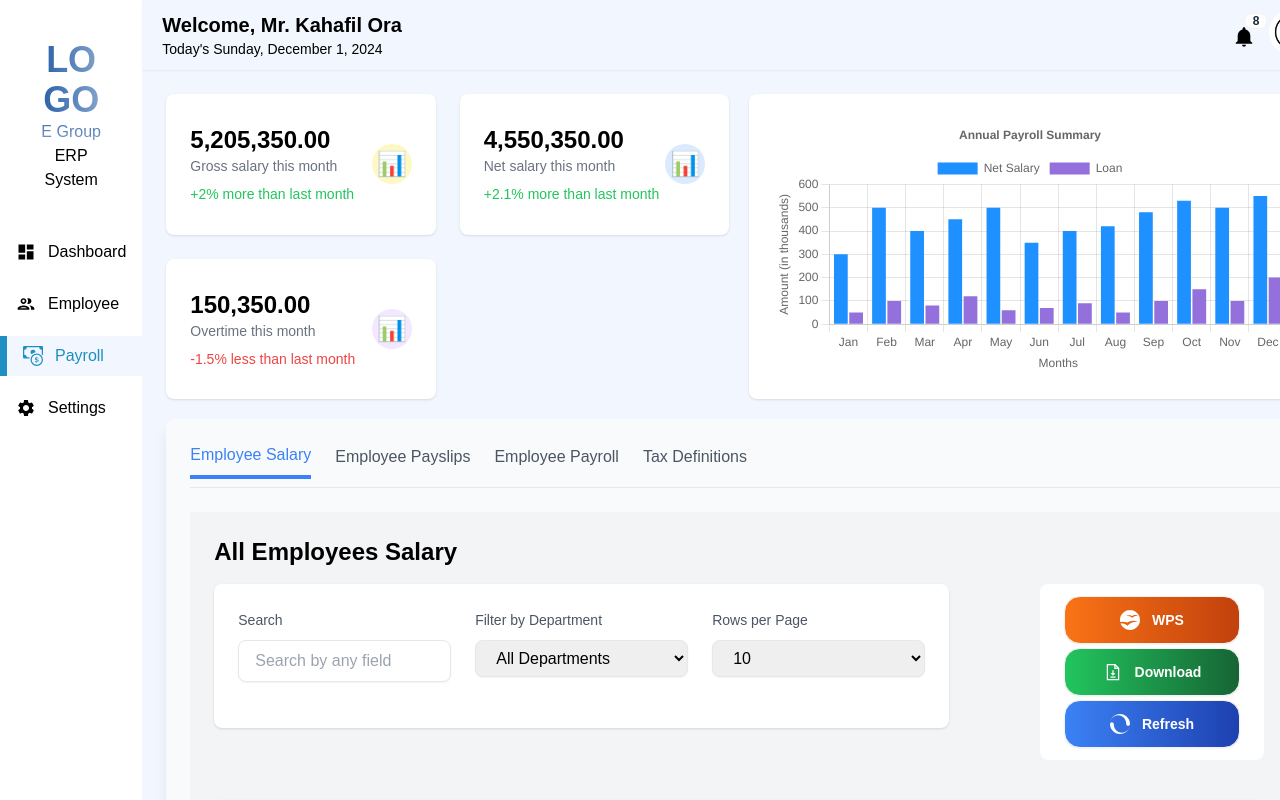
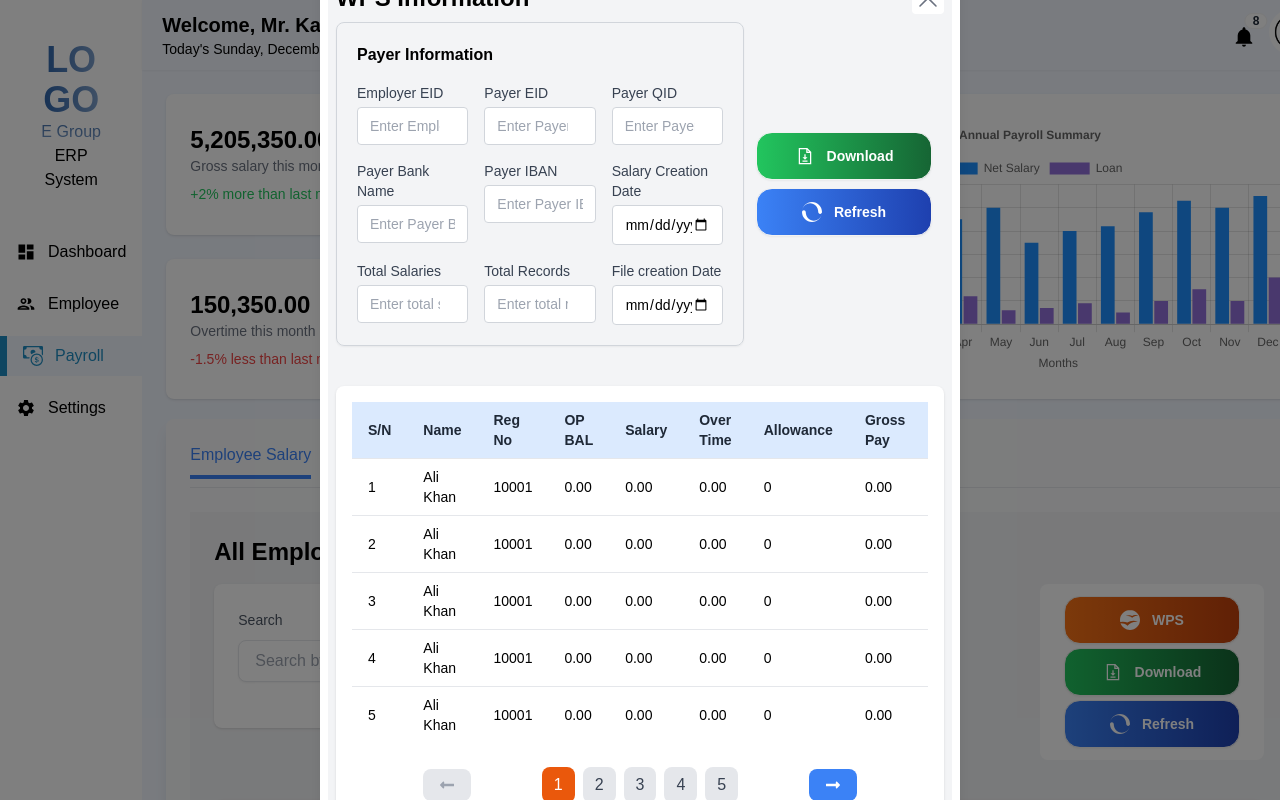
Before and after one commit to mizanor21/E-Group, a Next.js app: page /dashboard/payroll in a window 1280 px wide. Both pictures are taken after a click on the button "WPS". Shown: the top 800 px of the page. Built offline with nearby package versions, Linux system fonts and the light colour scheme.

Commit message:
[ADD] salary modal filter

```diff
--- a/app/ui/Payroll/EmployeeSalary/EmployeeSalaryTable.jsx
+++ b/app/ui/Payroll/EmployeeSalary/EmployeeSalaryTable.jsx
@@ -1,4 +1,4 @@
-"use client"
+"use client";
 import React, { useState } from "react";
 import { SiApacheopenoffice } from "react-icons/si";
 import { LiaFileDownloadSolid } from "react-icons/lia";
@@ -6,6 +6,7 @@ import { ImSpinner9 } from "react-icons/im";
 import jsPDF from "jspdf";
 import "jspdf-autotable";
 import Link from "next/link";
+import WpsModal from "./WPS/WpsModal";
 
 const EmployeeSalaryTable = ({ employees }) => {
   const [currentPage, setCurrentPage] = useState(1);
@@ -13,6 +14,7 @@ const EmployeeSalaryTable = ({ employees }) => {
   const [searchQuery, setSearchQuery] = useState("");
   const [filterDepartment, setFilterDepartment] = useState("");
   const [isRefreshing, setIsRefreshing] = useState(false);
+  const [isModalOpen, setIsModalOpen] = useState(false);
 
   // Pagination logic
   const totalPages = Math.ceil(employees.length / rowsPerPage);
@@ -38,7 +40,7 @@ const EmployeeSalaryTable = ({ employees }) => {
     setCurrentPage(1);
   };
 
-  // Reset Function (Refesh)
+  // Reset Function (Refresh)
   const handleReset = () => {
     setIsRefreshing(true);
     setTimeout(() => {
@@ -91,11 +93,15 @@ const EmployeeSalaryTable = ({ employees }) => {
     doc.save("Employee_Salary_List.pdf");
   };
 
+  // WPS Modal
+  const openModal = () => setIsModalOpen(true);
+  const closeModal = () => setIsModalOpen(false);
+
   return (
     <div className="min-h-screen bg-gray-100 p-6">
       <h1 className="text-2xl font-bold mb-4">All Employees Salary</h1>
 
-      <div className="lg:flex lg:gap-20 justify-between ">
+      <div className="lg:flex lg:gap-20 justify-between">
         {/* Filter Section */}
         <div className="lg:w-[70%] bg-white p-6 rounded-lg shadow mb-8 grid grid-cols-1 md:grid-cols-3 gap-6">
           {/* Search Bar */}
@@ -148,6 +154,7 @@ const EmployeeSalaryTable = ({ employees }) => {
         {/* Download and Reset Buttons */}
         <div className="bg-white px-6 py-3 rounded-lg space-y-1">
           <button
+            onClick={openModal}
             type="button"
             className="btn flex gap-3 text-white w-28 lg:w-44 rounded-2xl bg-gradient-to-r from-orange-500 to-orange-700 hover:from-orange-800 hover:to-orange-500"
           >
@@ -231,10 +238,10 @@ const EmployeeSalaryTable = ({ employees }) => {
               ) : (
                 <tr>
                   <td
-                    colSpan={11}
-                    className="text-center py-4 text-gray-500 italic"
+                    colSpan="11"
+                    className="text-center py-4 text-gray-500"
                   >
-                    No employees found.
+                    No records found
                   </td>
                 </tr>
               )}
@@ -243,45 +250,28 @@ const EmployeeSalaryTable = ({ employees }) => {
         </div>
 
         {/* Pagination */}
-        <div className="flex justify-between items-center mt-6">
+        <div className="mt-4 flex justify-end space-x-2">
           <button
-            onClick={() => setCurrentPage((prev) => Math.max(prev - 1, 1))}
+            onClick={() => setCurrentPage(currentPage - 1)}
             disabled={currentPage === 1}
-            className={`px-4 py-2 rounded-lg ${currentPage === 1
-              ? "bg-gray-200 text-gray-400 cursor-not-allowed"
-              : "bg-blue-500 text-white hover:bg-blue-600"
+            className={`px-4 py-2 bg-gray-200 rounded hover:bg-gray-300 ${currentPage === 1 && "opacity-50 cursor-not-allowed"
               }`}
           >
             Previous
           </button>
-          <div className="flex gap-2">
-            {Array.from({ length: totalPages }).map((_, pageIndex) => (
-              <button
-                key={pageIndex}
-                onClick={() => setCurrentPage(pageIndex + 1)}
-                className={`px-4 py-2 rounded-lg ${currentPage === pageIndex + 1
-                  ? "bg-blue-500 text-white"
-                  : "bg-gray-200 text-gray-700 hover:bg-gray-300"
-                  }`}
-              >
-                {pageIndex + 1}
-              </button>
-            ))}
-          </div>
           <button
-            onClick={() =>
-              setCurrentPage((prev) => Math.min(prev + 1, totalPages))
-            }
+            onClick={() => setCurrentPage(currentPage + 1)}
             disabled={currentPage === totalPages}
-            className={`px-4 py-2 rounded-lg ${currentPage === totalPages
-              ? "bg-gray-200 text-gray-400 cursor-not-allowed"
-              : "bg-blue-500 text-white hover:bg-blue-600"
+            className={`px-4 py-2 bg-gray-200 rounded hover:bg-gray-300 ${currentPage === totalPages && "opacity-50 cursor-not-allowed"
               }`}
           >
             Next
           </button>
         </div>
       </div>
+
+      {/* WPS Modal */}
+      {isModalOpen && <WpsModal onClose={closeModal} />}
     </div>
   );
 };
--- a/app/ui/Payroll/EmployeeSalary/WPS/Wps.jsx
+++ b/app/ui/Payroll/EmployeeSalary/WPS/WpsModal.jsx
@@ -1,11 +1,14 @@
 "use client"
+import { RxCross1 } from "react-icons/rx";
 import React from "react";
 import WpsTable from "./WpsTabel";
 
-const Wps = () => {
+const WpsModal = ({ closeModal }) => {
+
+
     const empSalary = Array.from({ length: 100 }, (_, index) => ({
         id: index + 1,
-        name: "Mahbub Jamil",
+        name: "Ali Khan",
         regNo: "10001",
         opBal: "0.00",
         salary: "0.00",
@@ -17,11 +20,16 @@ const Wps = () => {
         netPayable: "0.00",
         paid: "0.00",
     }));
+
     return (
-        <div>
-            <WpsTable employees={empSalary} />
+        <div className="fixed inset-0 bg-black bg-opacity-50 flex items-center justify-center z-50 ">
+            <div className="bg-white rounded-lg shadow-lg w-3/4 lg:w-1/2 p-2">
+                <WpsTable
+                    employees={empSalary}
+                    closeModal={closeModal} />
+            </div>
         </div>
     );
 };
 
-export default Wps;
+export default WpsModal;
--- a/app/ui/Payroll/EmployeeSalary/WPS/WpsTabel.jsx
+++ b/app/ui/Payroll/EmployeeSalary/WPS/WpsTabel.jsx
@@ -1,48 +1,27 @@
-"use client"
+"use client";
 import React, { useState } from "react";
-import { SiApacheopenoffice } from "react-icons/si";
 import { LiaFileDownloadSolid } from "react-icons/lia";
 import { ImSpinner9 } from "react-icons/im";
 import jsPDF from "jspdf";
 import "jspdf-autotable";
+import { FaLongArrowAltLeft, FaLongArrowAltRight } from "react-icons/fa";
+import { RxCross1 } from "react-icons/rx";
 
-const WpsTable = ({ employees }) => {
+const WpsTable = ({ employees, closeModal }) => {
     const [currentPage, setCurrentPage] = useState(1);
-    const [rowsPerPage, setRowsPerPage] = useState(10);
-    const [searchQuery, setSearchQuery] = useState("");
-    const [filterDepartment, setFilterDepartment] = useState("");
     const [isRefreshing, setIsRefreshing] = useState(false);
+    const rowsPerPage = 5; // Set the number of rows per page
 
     // Pagination logic
     const totalPages = Math.ceil(employees.length / rowsPerPage);
     const startRow = (currentPage - 1) * rowsPerPage;
 
-    // Filter and search logic
-    const filteredEmployees = employees.filter(
-        (employee) =>
-            (filterDepartment === "" || employee.department === filterDepartment) &&
-            Object.values(employee)
-                .join(" ")
-                .toLowerCase()
-                .includes(searchQuery.toLowerCase())
-    );
+    const displayedEmployees = employees.slice(startRow, startRow + rowsPerPage);
 
-    const displayedEmployees = filteredEmployees.slice(
-        startRow,
-        startRow + rowsPerPage
-    );
-
-    const handleRowsPerPageChange = (e) => {
-        setRowsPerPage(Number(e.target.value));
-        setCurrentPage(1);
-    };
-
-    // Reset Function (Refesh)
+    // Reset Function (Refresh)
     const handleReset = () => {
         setIsRefreshing(true);
         setTimeout(() => {
-            setSearchQuery("");
-            setFilterDepartment("");
             setCurrentPage(1);
             setIsRefreshing(false);
         }, 1000);
@@ -90,69 +69,61 @@ const WpsTable = ({ employees }) => {
         doc.save("Employee_Salary_List.pdf");
     };
 
+    // Pagination logic for 5 page buttons at a time
+    const maxPageButtons = 5;  // Show a maximum of 5 page buttons
+    let startPage = Math.max(1, currentPage - Math.floor(maxPageButtons / 2));
+    let endPage = Math.min(totalPages, startPage + maxPageButtons - 1);
+
+    if (endPage - startPage < maxPageButtons - 1) {
+        startPage = Math.max(1, endPage - maxPageButtons + 1);
+    }
+
     return (
-        <div className="min-h-screen bg-gray-100 p-6">
-            <h1 className="text-2xl font-bold mb-4">All Employees Salary</h1>
+        <div className="bg-gray-100 p-2">
+            <div className="flex justify-between">
+                <h1 className="text-2xl font-bold ">WPS Information</h1>
+                <button
+                    onClick={closeModal}
+                    className="text-2xl bg-white p-1 rounded mb-2  text-gray-500 hover:text-rose-500 focus:outline-none">
+                    <RxCross1 />
+                </button>
 
-            <div className="lg:flex lg:gap-20 justify-between ">
-                {/* Filter Section */}
-                <div className="lg:w-[70%] bg-white p-6 rounded-lg shadow mb-8 grid grid-cols-1 md:grid-cols-3 gap-6">
-                    {/* Search Bar */}
+            </div>
+            <div className="lg:flex lg:gap- justify-between items-center">
+                {/* Filter Input field */}
                 <div>
-                        <label className="text-sm font-medium text-gray-600">Search</label>
+                    <div className="border border-gray-300 rounded-lg p-5 shadow-sm">
+                        <h3 className="text-base font-semibold">Payer Information</h3>
+                        <div className="grid grid-cols-2 md:grid-cols-3 gap-4 mt-4">
+                            {[
+                                { label: "Employer EID", type: "number", placeholder: "Enter Employer EID" },
+                                { label: "Payer EID", type: "number", placeholder: "Enter Payer EID" },
+                                { label: "Payer QID", type: "number", placeholder: "Enter Payer QID" },
+                                { label: "Payer Bank Name", type: "text", placeholder: "Enter Payer Bank Name" },
+                                { label: "Payer IBAN", type: "text", placeholder: "Enter Payer IBAN" },
+                                { label: "Salary Creation Date", type: "date" },
+                                { label: "Total Salaries", type: "number", placeholder: "Enter total salaries" },
+                                { label: "Total Records", type: "number", placeholder: "Enter total record" },
+                                { label: "File creation Date", type: "date" },
+                            ].map((input, index) => (
+                                <div key={index}>
+                                    <label className="block text-sm font-medium text-gray-700">
+                                        {input.label}
+                                    </label>
                                     <input
-                            type="text"
-                            value={searchQuery}
-                            placeholder="Search by any field"
-                            className="mt-2 block w-full border px-4 py-2 rounded-lg shadow-sm focus:ring focus:ring-blue-200"
-                            onChange={(e) => setSearchQuery(e.target.value)}
+                                        type={input.type}
+                                        placeholder={input.placeholder}
+                                        className="mt-1 block w-full rounded px-3 py-2 focus:border-sky-500 focus:ring-sky-500 focus:outline-none sm:text-sm border border-gray-300"
                                     />
                                 </div>
-
-                    {/* Filter by Department */}
-                    <div>
-                        <label className="text-sm font-medium text-gray-600">
-                            Filter by Department
-                        </label>
-                        <select
-                            value={filterDepartment}
-                            onChange={(e) => setFilterDepartment(e.target.value)}
-                            className="mt-2 block w-full border px-4 py-2 rounded-lg shadow-sm focus:ring focus:ring-blue-200"
-                        >
-                            <option value="">All Departments</option>
-                            <option value="HR">HR</option>
-                            <option value="IT">IT</option>
-                            <option value="Finance">Finance</option>
-                        </select>
+                            ))}
                         </div>
 
-                    {/* Rows per Page */}
-                    <div>
-                        <label className="text-sm font-medium text-gray-600">
-                            Rows per Page
-                        </label>
-                        <select
-                            value={rowsPerPage}
-                            onChange={handleRowsPerPageChange}
-                            className="mt-2 block w-full border px-4 py-2 rounded-lg shadow-sm focus:ring focus:ring-blue-200"
-                        >
-                            <option value="10">10</option>
-                            <option value="20">20</option>
-                            <option value="50">50</option>
-                            <option value="100">100</option>
-                        </select>
                     </div>
                 </div>
 
                 {/* Download and Reset Buttons */}
-                <div className="bg-white px-6 py-3 rounded-lg space-y-1">
-                    <button
-                        type="button"
-                        className="btn flex gap-3 text-white w-28 lg:w-44 rounded-2xl bg-gradient-to-r from-orange-500 to-orange-700 hover:from-orange-800 hover:to-orange-500"
-                    >
-                        <SiApacheopenoffice className="text-xl" />
-                        WPS
-                    </button>
+                <div className="p-3 rounded-lg space-y-2">
                     <button
                         onClick={handleDownloadPDF}
                         type="button"
@@ -166,20 +137,18 @@ const WpsTable = ({ employees }) => {
                         type="button"
                         className="btn flex gap-3 text-white w-28 lg:w-44 rounded-2xl bg-gradient-to-r from-blue-500 to-blue-800 hover:from-blue-800 hover:to-blue-400"
                     >
-                        <ImSpinner9
-                            className={`text-xl ${isRefreshing ? "animate-spin" : ""}`}
-                        />
+                        <ImSpinner9 className={`text-xl ${isRefreshing ? "animate-spin" : ""}`} />
                         Refresh
                     </button>
                 </div>
             </div>
 
             {/* Employee Table */}
-            <div className="bg-white p-6 rounded-lg shadow mt-10">
+            <div className="bg-white p-4 rounded-lg shadow mt-10">
                 <div className="overflow-x-auto">
                     <table className="w-full text-left border-collapse bg-white rounded-lg">
                         <thead>
-                            <tr className="bg-blue-100 text-gray-800">
+                            <tr className="bg-blue-100 text-gray-800 text-sm">
                                 <th className="py-2 px-4">S/N</th>
                                 <th className="py-2 px-4">Name</th>
                                 <th className="py-2 px-4">Reg No</th>
@@ -190,7 +159,6 @@ const WpsTable = ({ employees }) => {
                                 <th className="py-2 px-4">Gross Pay</th>
                                 <th className="py-2 px-4">Deduction</th>
                                 <th className="py-2 px-4">Net Payable</th>
-                                <th className="py-2 px-4">Action</th>
                             </tr>
                         </thead>
                         <tbody>
@@ -198,7 +166,7 @@ const WpsTable = ({ employees }) => {
                                 displayedEmployees.map((employee, index) => (
                                     <tr
                                         key={employee.regNo}
-                                        className="border-t hover:bg-gray-100"
+                                        className="border-t hover:bg-gray-100 text-sm"
                                     >
                                         <td className="py-2 px-4">{startRow + index + 1}</td>
                                         <td className="py-2 px-4">{employee.name}</td>
@@ -210,25 +178,12 @@ const WpsTable = ({ employees }) => {
                                         <td className="py-2 px-4">{employee.grossPay}</td>
                                         <td className="py-2 px-4">{employee.deduction}</td>
                                         <td className="py-2 px-4">{employee.netPayable}</td>
-                                        <td className="py-2 px-4">
-                                            <div className="flex gap-2">
-                                                <button className="bg-blue-500 text-white px-2 py-1 rounded text-sm hover:bg-blue-600">
-                                                    Create Salary
-                                                </button>
-                                                <button className="text-blue-500 hover:underline text-sm">
-                                                    Edit
-                                                </button>
-                                                <button className="text-red-500 hover:underline text-sm">
-                                                    Delete
-                                                </button>
-                                            </div>
-                                        </td>
                                     </tr>
                                 ))
                             ) : (
                                 <tr>
                                     <td
-                                        colSpan={11}
+                                        colSpan={10}
                                         className="text-center py-4 text-gray-500 italic"
                                     >
                                         No employees found.
@@ -240,7 +195,7 @@ const WpsTable = ({ employees }) => {
                 </div>
 
                 {/* Pagination */}
-                <div className="flex justify-between items-center mt-6">
+                <div className="flex justify-evenly items-center mt-6">
                     <button
                         onClick={() => setCurrentPage((prev) => Math.max(prev - 1, 1))}
                         disabled={currentPage === 1}
@@ -249,33 +204,37 @@ const WpsTable = ({ employees }) => {
                             : "bg-blue-500 text-white hover:bg-blue-600"
                             }`}
                     >
-                        Previous
+                        <FaLongArrowAltLeft />
                     </button>
+
+                    {/* Pagination Buttons */}
                     <div className="flex gap-2">
-                        {Array.from({ length: totalPages }).map((_, pageIndex) => (
+                        {Array.from({ length: Math.min(maxPageButtons, totalPages) }).map((_, index) => {
+                            const pageNumber = startPage + index;
+                            return (
                                 <button
-                                key={pageIndex}
-                                onClick={() => setCurrentPage(pageIndex + 1)}
-                                className={`px-4 py-2 rounded-lg ${currentPage === pageIndex + 1
-                                    ? "bg-blue-500 text-white"
+                                    key={pageNumber}
+                                    onClick={() => setCurrentPage(pageNumber)}
+                                    className={`px-3 py-1.5 rounded-lg ${currentPage === pageNumber
+                                        ? "bg-orange-600 text-white"
                                         : "bg-gray-200 text-gray-700 hover:bg-gray-300"
                                         }`}
                                 >
-                                {pageIndex + 1}
+                                    {pageNumber}
                                 </button>
-                        ))}
+                            );
+                        })}
                     </div>
+
                     <button
-                        onClick={() =>
-                            setCurrentPage((prev) => Math.min(prev + 1, totalPages))
-                        }
+                        onClick={() => setCurrentPage((prev) => Math.min(prev + 1, totalPages))}
                         disabled={currentPage === totalPages}
                         className={`px-4 py-2 rounded-lg ${currentPage === totalPages
                             ? "bg-gray-200 text-gray-400 cursor-not-allowed"
                             : "bg-blue-500 text-white hover:bg-blue-600"
                             }`}
                     >
-                        Next
+                        <FaLongArrowAltRight />
                     </button>
                 </div>
             </div>
```
Lines whose indentation alone changed are shown as unchanged.
